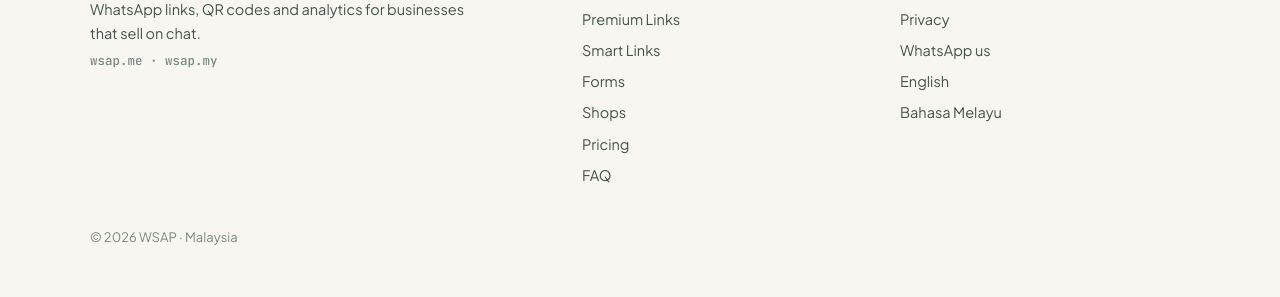
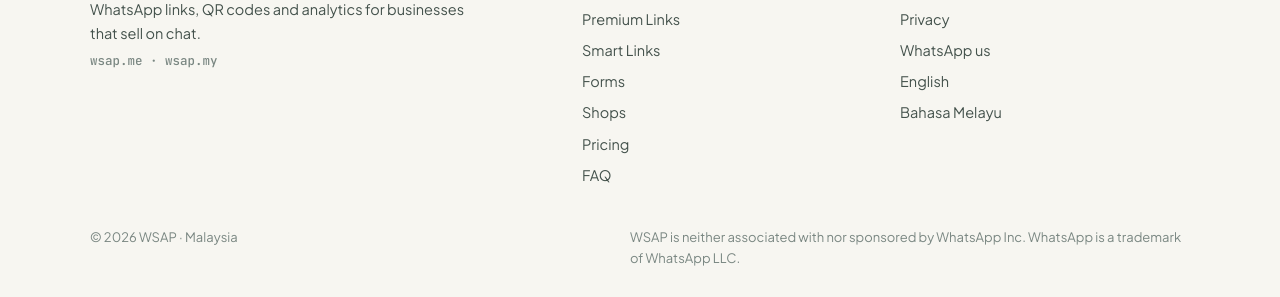
Before and after one commit to kentkoh/wsap, a PHP site: page /admin/index.php in a window 1280 px wide. Shown: the part 721-1018 px from the top of the page. Before the commit the page ends 966 px from the top, so only its background shows below. Run offline with PHP 8.4, Linux system fonts and the light colour scheme; the visitor is signed in with stand-in values (Sample User, id 1); data that the repository does not hold is empty; some libraries are stand-ins or nearby versions; some web fonts are replaced.

Commit message:
feat: WhatsApp trademark disclaimer in the footer (EN/BM)
Co-Authored-By: Claude Fable 5.1 <noreply@anthropic.com>

```diff
--- a/assets/css/app.css
+++ b/assets/css/app.css
@@ -254,7 +254,8 @@ textarea.input { min-height: 96px; resize: vertical; }
 .footer-grid .brand a { display: inline; }
 .footer-tag { color: var(--ink-2); margin: 12px 0 6px; max-width: 36ch; }
 .footer-domains { font-family: var(--mono); font-size: 12.5px; color: var(--ink-3); }
-.footer-bottom { margin-top: 36px; color: var(--ink-3); font-size: 13px; }
+.footer-bottom { margin-top: 36px; color: var(--ink-3); font-size: 13px; display: flex; flex-wrap: wrap; gap: 6px 24px; justify-content: space-between; }
+.footer-disclaimer { max-width: 560px; }
 @media (max-width: 700px) { .footer-grid { grid-template-columns: 1fr 1fr; } .footer-grid > div:first-child { grid-column: span 2; } }
 
 /* ---- auth pages */
--- a/lang/en.php
+++ b/lang/en.php
@@ -155,6 +155,7 @@ return [
     'footer_privacy' => 'Privacy',
     'footer_contact' => 'WhatsApp us',
     'footer_lang'    => 'Language',
+    'footer_disclaimer' => 'WSAP is neither associated with nor sponsored by WhatsApp Inc. WhatsApp is a trademark of WhatsApp LLC.',
 
     // auth
     'auth_signup_title' => 'Create your account',
--- a/lang/ms.php
+++ b/lang/ms.php
@@ -145,6 +145,7 @@ return [
     'footer_privacy' => 'Privasi',
     'footer_contact' => 'WhatsApp kami',
     'footer_lang'    => 'Bahasa',
+    'footer_disclaimer' => 'WSAP tidak berkaitan dengan dan tidak ditaja oleh WhatsApp Inc. WhatsApp ialah tanda dagangan WhatsApp LLC.',
 
     'auth_signup_title' => 'Buat akaun anda',
     'auth_signup_lead'  => 'Simpan semua link di satu tempat dengan kiraan klik. Percuma selamanya.',
--- a/lib/layout.php
+++ b/lib/layout.php
@@ -131,7 +131,7 @@ function page_end(): void
       <a href="?lang=ms">Bahasa Melayu</a>
     </div>
   </div>
-  <div class="wrap footer-bottom">© <?= date('Y') ?> <?= e($site) ?> · Malaysia</div>
+  <div class="wrap footer-bottom"><span>© <?= date('Y') ?> <?= e($site) ?> · Malaysia</span><span class="footer-disclaimer"><?= e(t('footer_disclaimer')) ?></span></div>
 </footer>
 <script src="/assets/js/app.js?v=<?= filemtime(WSAP_ROOT . '/assets/js/app.js') ?>" defer></script>
 <script src="/assets/js/geo.js?v=<?= filemtime(WSAP_ROOT . '/assets/js/geo.js') ?>" defer></script>
```
